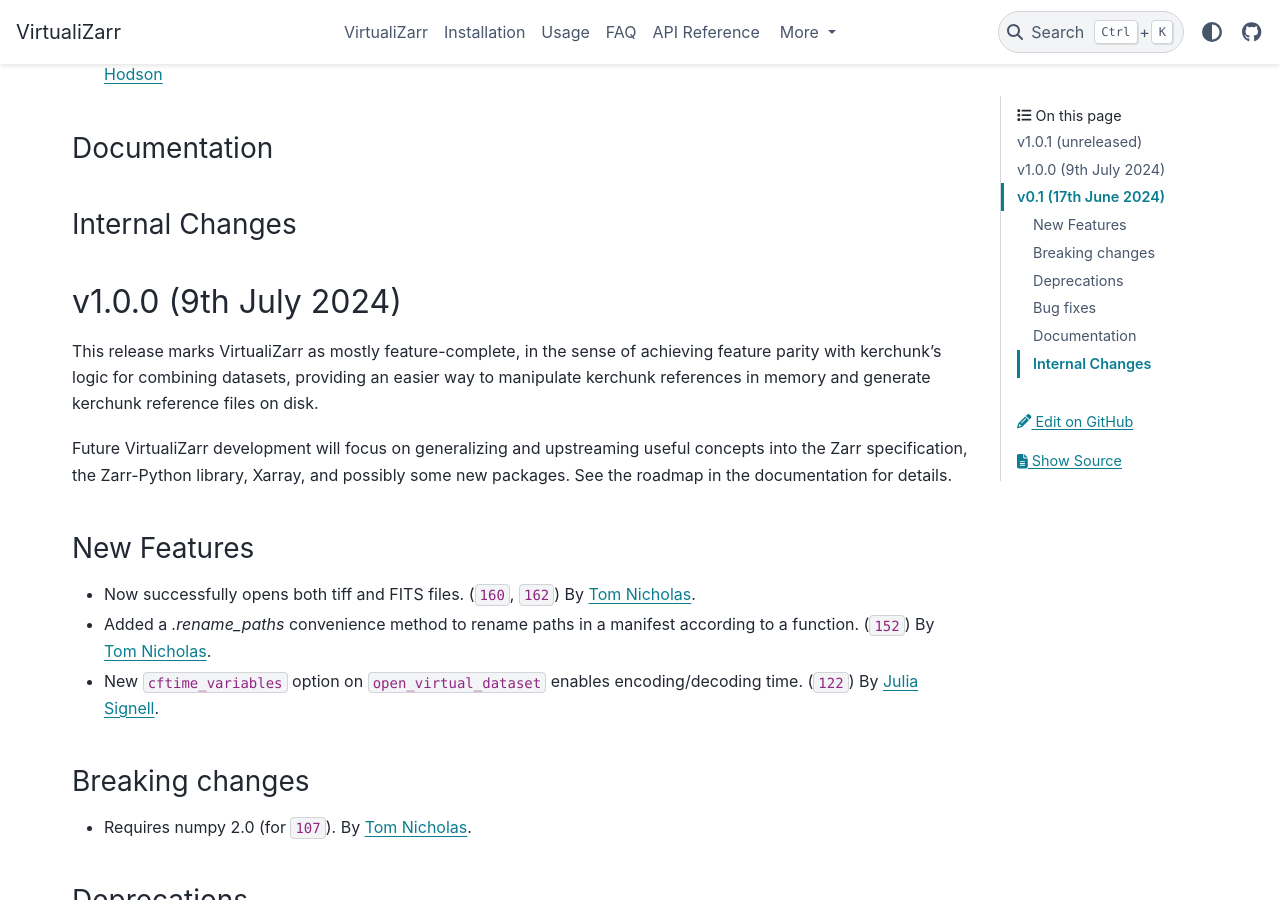
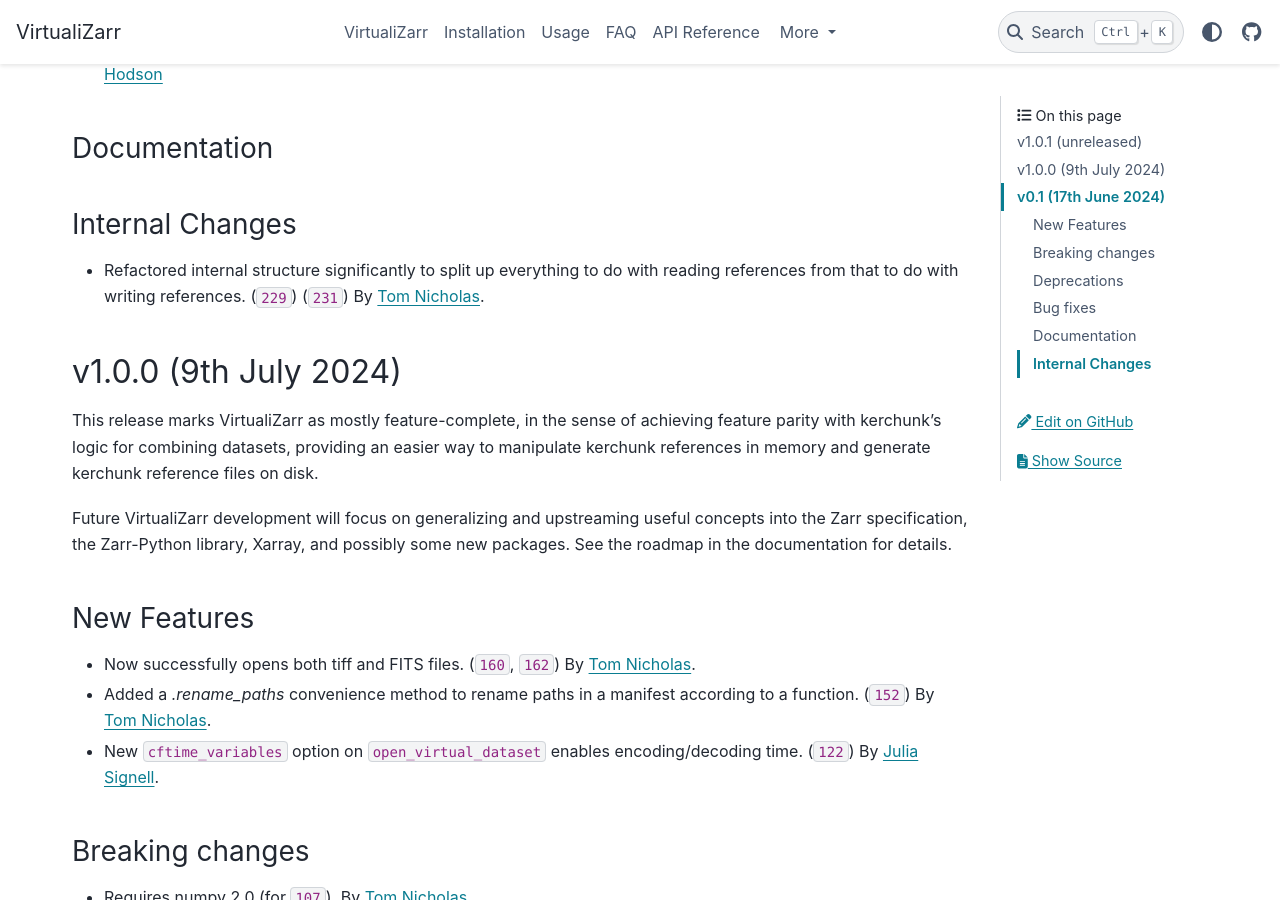
Before and after one commit to zarr-developers/VirtualiZarr, a Sphinx documentation site: the page built from docs/releases.rst, in a window 1280 px wide and 900 px high, scrolled down 768 px. Built offline with Sphinx 7.4.7 and the PyData theme 0.15.4, drawn with Linux system fonts in a browser that asks for light colours; cross-references to code outside the pages are shown as plain code.

Commit message:
release notes

```diff
--- a/docs/releases.rst
+++ b/docs/releases.rst
@@ -34,7 +34,7 @@
 - Exclude empty chunks during `ChunkDict` construction. (:pull:`198`)
   By `Gustavo Hidalgo <https://github.com/ghidalgo3>`_.
 - Fixed regression in `fill_value` handling for datetime dtypes making virtual
-  Zarr stores unreadable (:pr:`206`)
+  Zarr stores unreadable (:pull:`206`)
   By `Timothy Hodson <https://github.com/thodson-usgs>`_
 
 Documentation
@@ -42,6 +42,9 @@
 
 Internal Changes
 ~~~~~~~~~~~~~~~~
+
+- Refactored internal structure significantly to split up everything to do with reading references from that to do with writing references.
+  (:issue:`229`) (:pull:`231`) By `Tom Nicholas <https://github.com/TomNicholas>`_.
 
 .. _v1.0.0:
 
```
